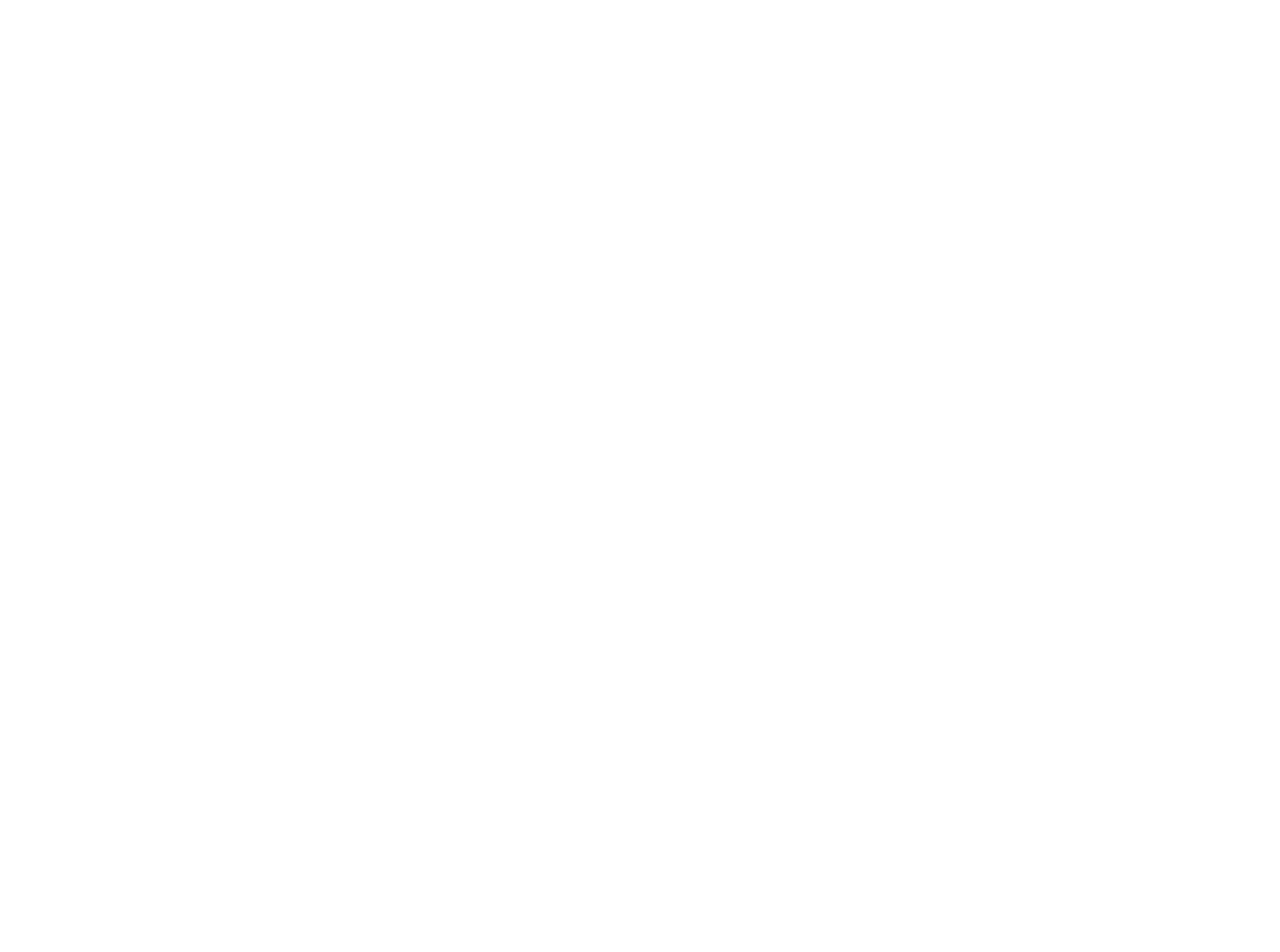
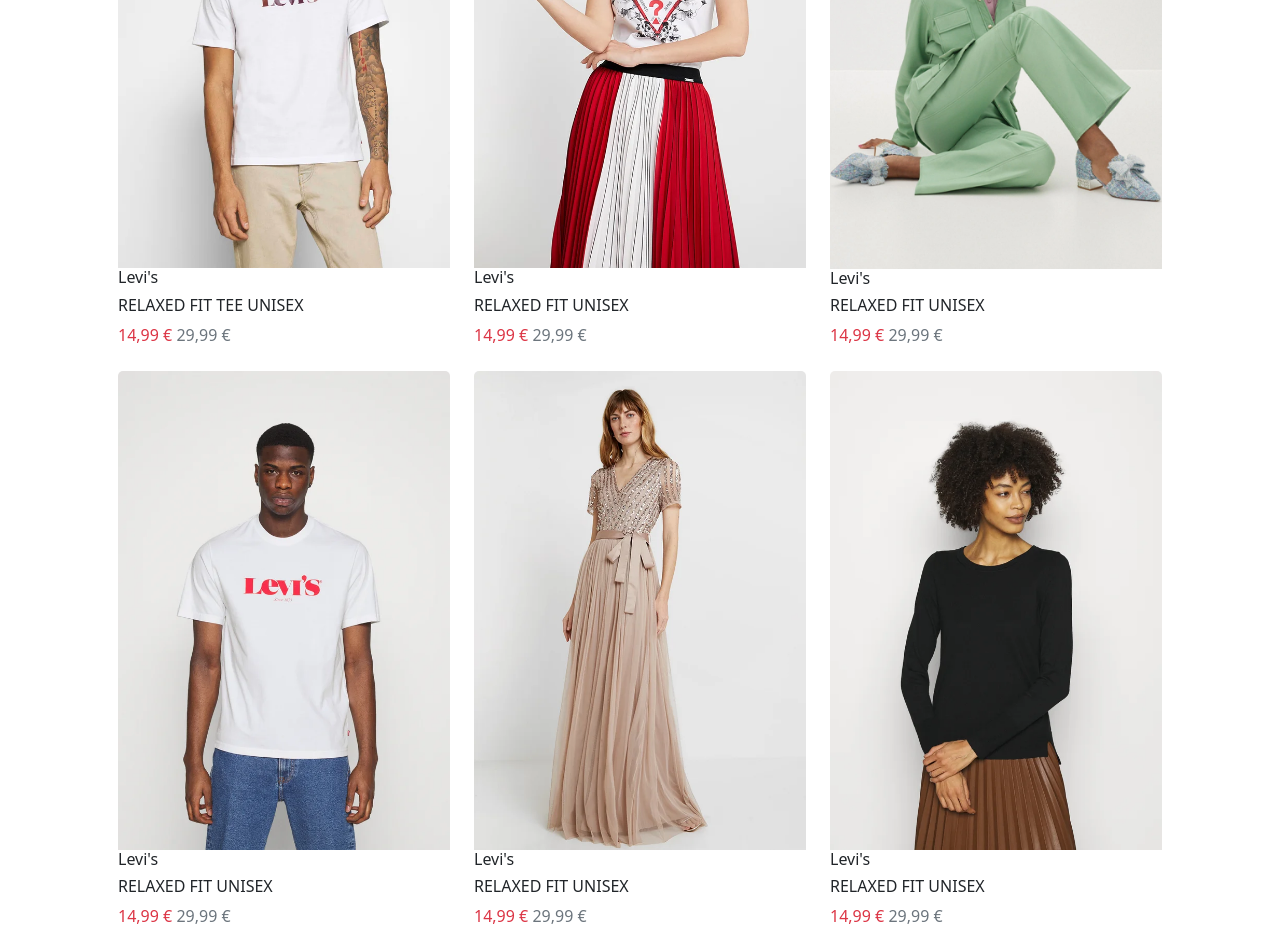
Before and after one commit to MassimoRomano/vite-boolando, a Vue app: page / in a window 1280 px wide. Shown: the part 321-1273 px from the top of the page. Before the commit the page ends 800 px from the top, so only its background shows below. Built offline with nearby package versions, Linux system fonts and the light colour scheme.

Commit message:
add first main

```diff
--- a/src/App.vue
+++ b/src/App.vue
@@ -16,6 +16,8 @@
 <template>
 
   <AppHeader />
+  <AppMain />
+  <AppFooter />
 
 </template>
 
--- a/src/components/AppMain.vue
+++ b/src/components/AppMain.vue
@@ -1,12 +1,75 @@
 <script>
-export default{
+export default {
     name: 'AppMain'
 }
 </script>
 
 <template>
+    <div class="container">
+        <div class="row m-4">
+            <div class="col-4 mb-4">
+                <div class="card border border-0">
+                    <img src="/public/images/1.webp" class="card-img-top" alt="...">
+                    <div class="card-body p-0">
+                        <h6>Levi's</h6>
+                        <h6>RELAXED FIT TEE UNISEX</h6>
+                        <span class="text-danger">14,99 &euro;</span> <span class="text-secondary">29,99 &euro;</span>
+                    </div>
+                </div>
+            </div>
+            <div class="col-4">
+                <div class="card border border-0">
+                    <img src="/public/images/2.webp" class="card-img-top" alt="...">
+                    <div class="card-body p-0">
+                        <h6>Levi's</h6>
+                        <h6>RELAXED FIT UNISEX</h6>
+                        <span class="text-danger">14,99 &euro;</span> <span class="text-secondary">29,99 &euro;</span>
+                    </div>
+                </div>
+            </div>
+            <div class="col-4">
+                <div class="card border border-0">
+                    <img src="/public/images/3.webp" class="card-img-top" alt="...">
+                    <div class="card-body p-0">
+                        <h6>Levi's</h6>
+                        <h6>RELAXED FIT UNISEX</h6>
+                        <span class="text-danger">14,99 &euro;</span> <span class="text-secondary">29,99 &euro;</span>
+                    </div>
+                </div>
+            </div>
+            <div class="col-4">
+                <div class="card border border-0">
+                    <img src="/public/images/4.webp" class="card-img-top" alt="...">
+                    <div class="card-body p-0">
+                        <h6>Levi's</h6>
+                        <h6>RELAXED FIT UNISEX</h6>
+                        <span class="text-danger">14,99 &euro;</span> <span class="text-secondary">29,99 &euro;</span>
+                    </div>
+                </div>
+            </div>
+            <div class="col-4">
+                <div class="card border border-0">
+                    <img src="/public/images/5.webp" class="card-img-top" alt="...">
+                    <div class="card-body p-0">
+                        <h6>Levi's</h6>
+                        <h6>RELAXED FIT UNISEX</h6>
+                        <span class="text-danger">14,99 &euro;</span> <span class="text-secondary">29,99 &euro;</span>
+                    </div>
+                </div>
+            </div>
+            <div class="col-4">
+                <div class="card border border-0">
+                    <img src="/public/images/6.webp" class="card-img-top" alt="...">
+                    <div class="card-body p-0">
+                        <h6>Levi's</h6>
+                        <h6>RELAXED FIT UNISEX</h6>
+                        <span class="text-danger">14,99 &euro;</span> <span class="text-secondary">29,99 &euro;</span>
+                    </div>
+                </div>
+            </div>
+        </div>
+    </div>
 
 </template>
 
-<style>
-</style>
+<style></style>
```
